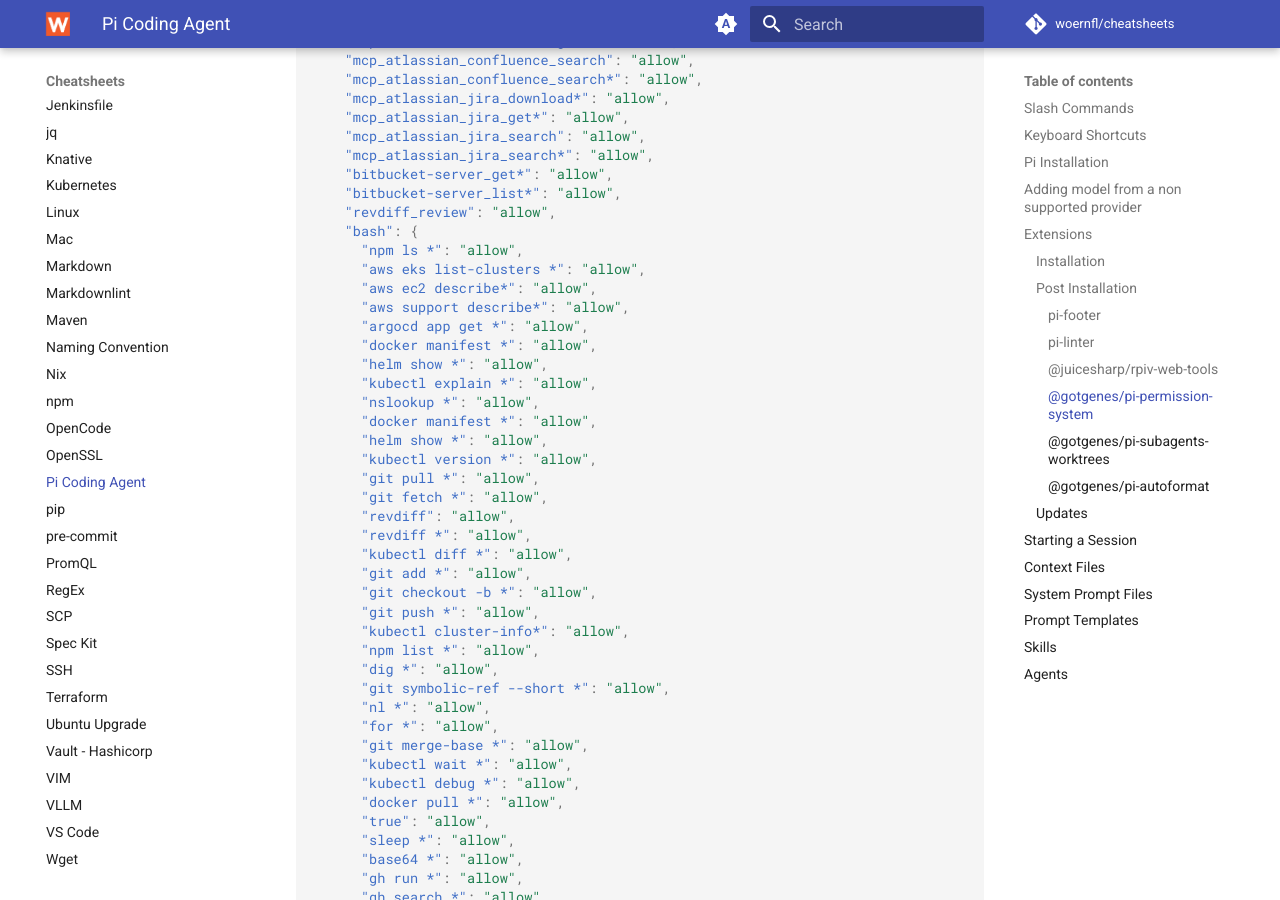
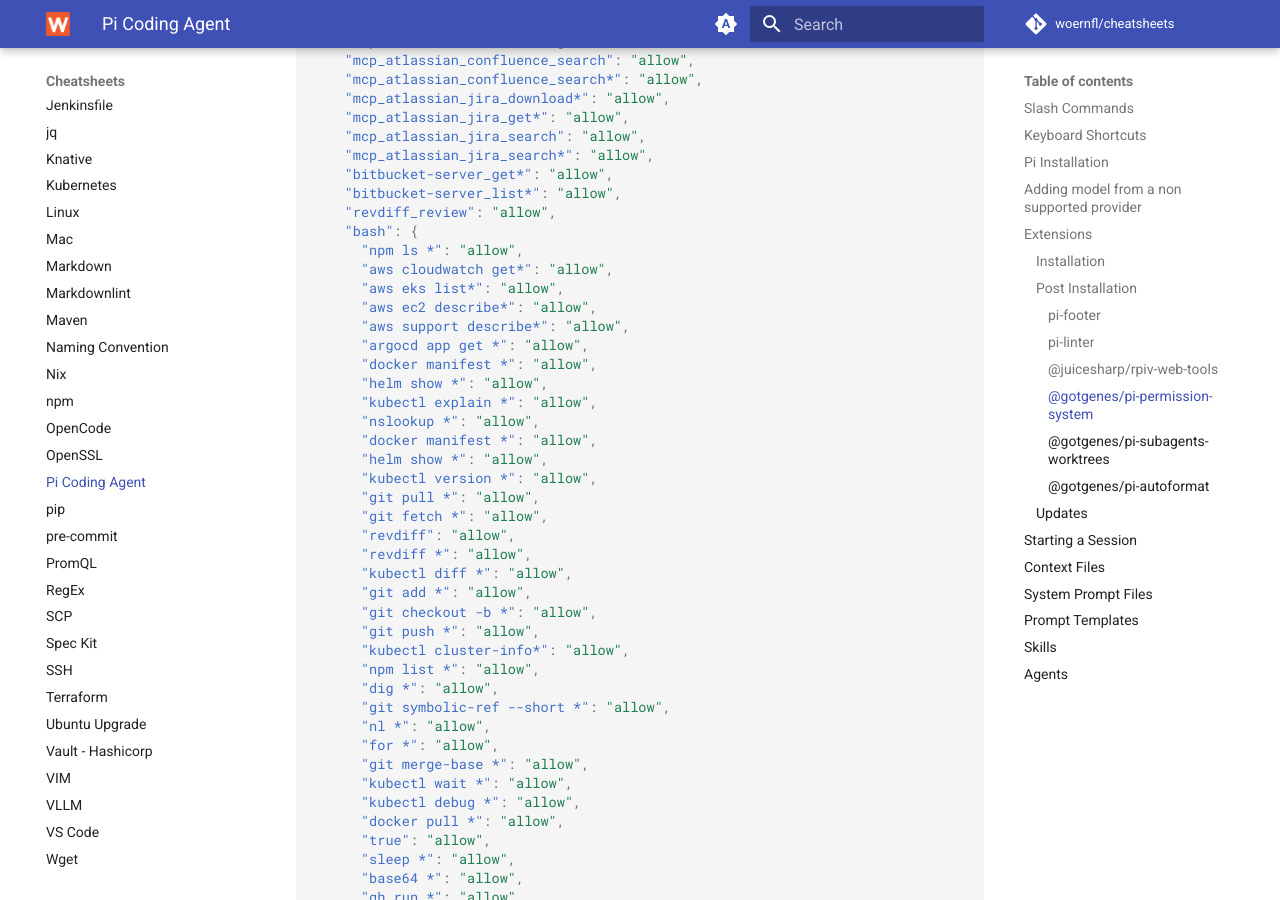
Before and after one commit to woernfl/cheatsheets, an MkDocs documentation site: the page built from docs/pi.md, in a window 1280 px wide and 900 px high, scrolled down 8675 px. Built offline with MkDocs 1.6.1 and Material for MkDocs 9.7.7, drawn with Linux system fonts in a browser that asks for light colours; comment, search, counter and statistics services are not loaded.

Commit message:
Update pi.md (#535)

```diff
--- a/docs/pi.md
+++ b/docs/pi.md
@@ -417,7 +417,8 @@
     "revdiff_review": "allow",
     "bash": {
       "npm ls *": "allow",
-      "aws eks list-clusters *": "allow",
+      "aws cloudwatch get*": "allow",
+      "aws eks list*": "allow",
       "aws ec2 describe*": "allow",
       "aws support describe*": "allow",
       "argocd app get *": "allow",
```
